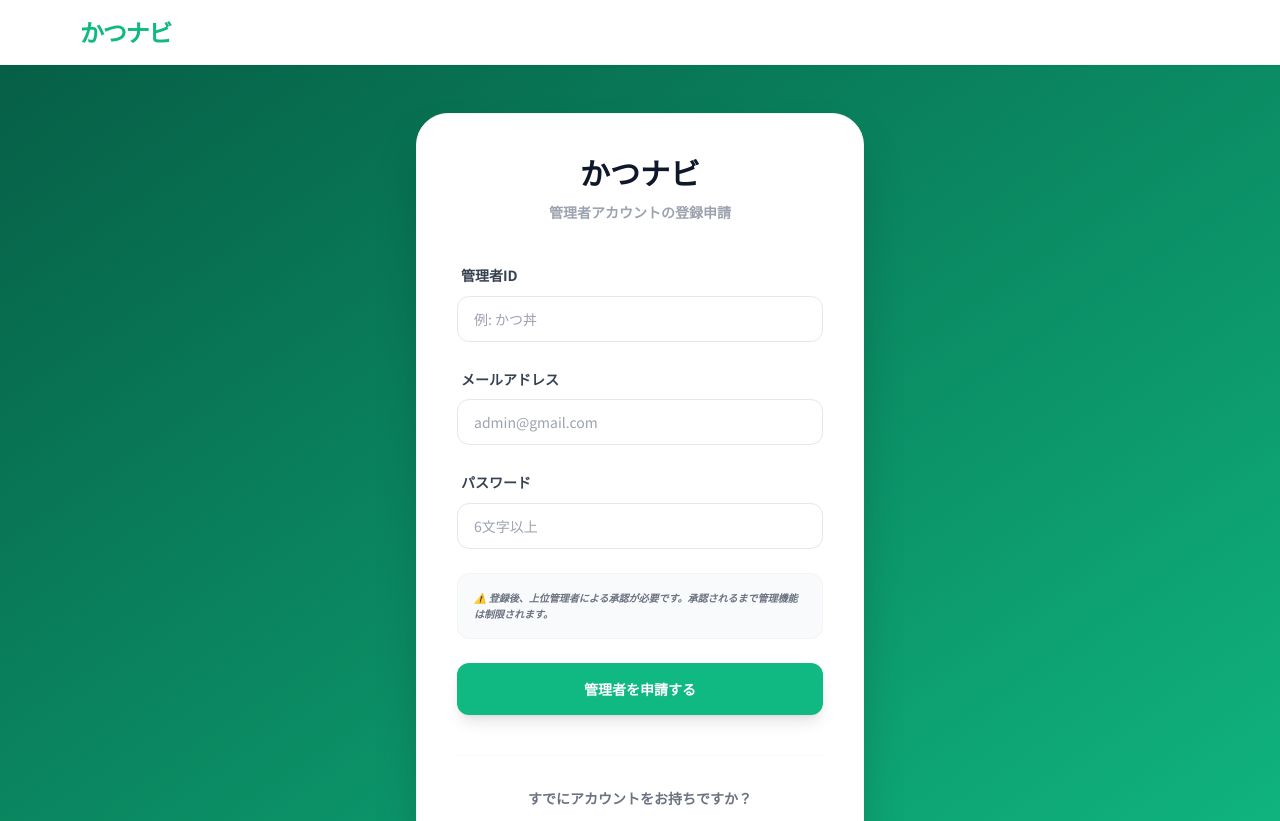
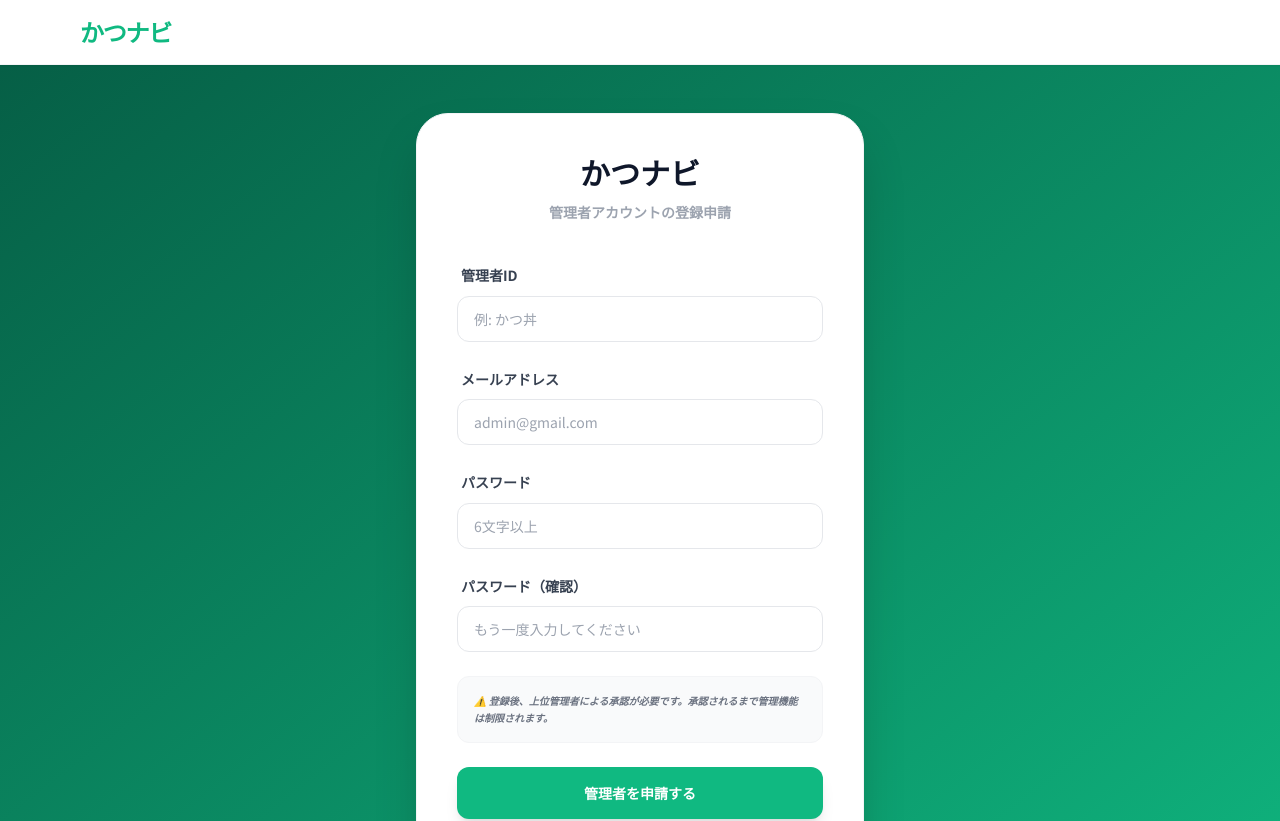
Before and after one commit to kz0oo0/katsu-navi, a Next.js app: page /admin/register in a window 1280 px wide. Shown: the top 821 px of the page. Built offline with nearby package versions, Linux system fonts and the light colour scheme; no server answers.

Commit message:
style: Display Admin ID in pending list and add password confirmation to register page

```diff
--- a/src/app/admin/dashboard/page.tsx
+++ b/src/app/admin/dashboard/page.tsx
@@ -481,8 +481,11 @@ export default function AdminDashboard() {
                   <tbody className="divide-y divide-gray-100">
                     {pendingList.map(a => (
                       <tr key={a.id} className="hover:bg-white transition-all">
-                        <td className="px-8 py-6 text-sm font-bold text-gray-700">
-                          {userProfile.email === PRIMARY_ADMIN_EMAIL ? a.email : '********@****.***'}
+                        <td className="px-8 py-6">
+                          <div className="font-black text-gray-900 text-sm italic">{a.display_name || '名称未設定'}</div>
+                          <div className="text-xs font-bold text-gray-400 mt-0.5 tracking-wider">
+                            {userProfile.email === PRIMARY_ADMIN_EMAIL ? a.email : '********@****.***'}
+                          </div>
                         </td>
                         <td className="px-8 py-6 text-right">
                           <div className="flex gap-3 justify-end">
--- a/src/app/admin/register/page.tsx
+++ b/src/app/admin/register/page.tsx
@@ -17,6 +17,7 @@ const ALLOWED_DOMAINS = [
 export default function RegisterPage() {
   const [email, setEmail] = useState('')
   const [password, setPassword] = useState('')
+  const [confirmPassword, setConfirmPassword] = useState('')
   const [displayName, setDisplayName] = useState('')
   const [error, setError] = useState('')
   const [loading, setLoading] = useState(false)
@@ -29,6 +30,11 @@ export default function RegisterPage() {
 
   const handleSubmit = async (e: React.FormEvent) => {
     e.preventDefault()
+
+    if (password !== confirmPassword) {
+      setError('パスワードが一致しません。')
+      return
+    }
 
     if (!validateDomain(email)) {
       setError('許可されていないメールドメインです。主要なプロバイダ（Gmail/キャリアメール等）をご使用ください。')
@@ -127,6 +133,18 @@ export default function RegisterPage() {
             />
           </div>
 
+          <div className="space-y-2">
+            <label className="text-sm font-bold text-gray-700 ml-1">パスワード（確認）</label>
+            <input
+              type="password"
+              value={confirmPassword}
+              onChange={(e) => setConfirmPassword(e.target.value)}
+              placeholder="もう一度入力してください"
+              className="w-full border border-gray-200 rounded-xl px-4 py-3 text-sm focus:outline-none focus:ring-2 focus:ring-[#10B981]"
+              required
+            />
+          </div>
+
           {error && <p className="text-red-500 text-xs font-bold bg-red-50 p-3 rounded-lg leading-relaxed">{error}</p>}
 
           <div className="bg-gray-50 p-4 rounded-xl border border-gray-100 italic">
```
